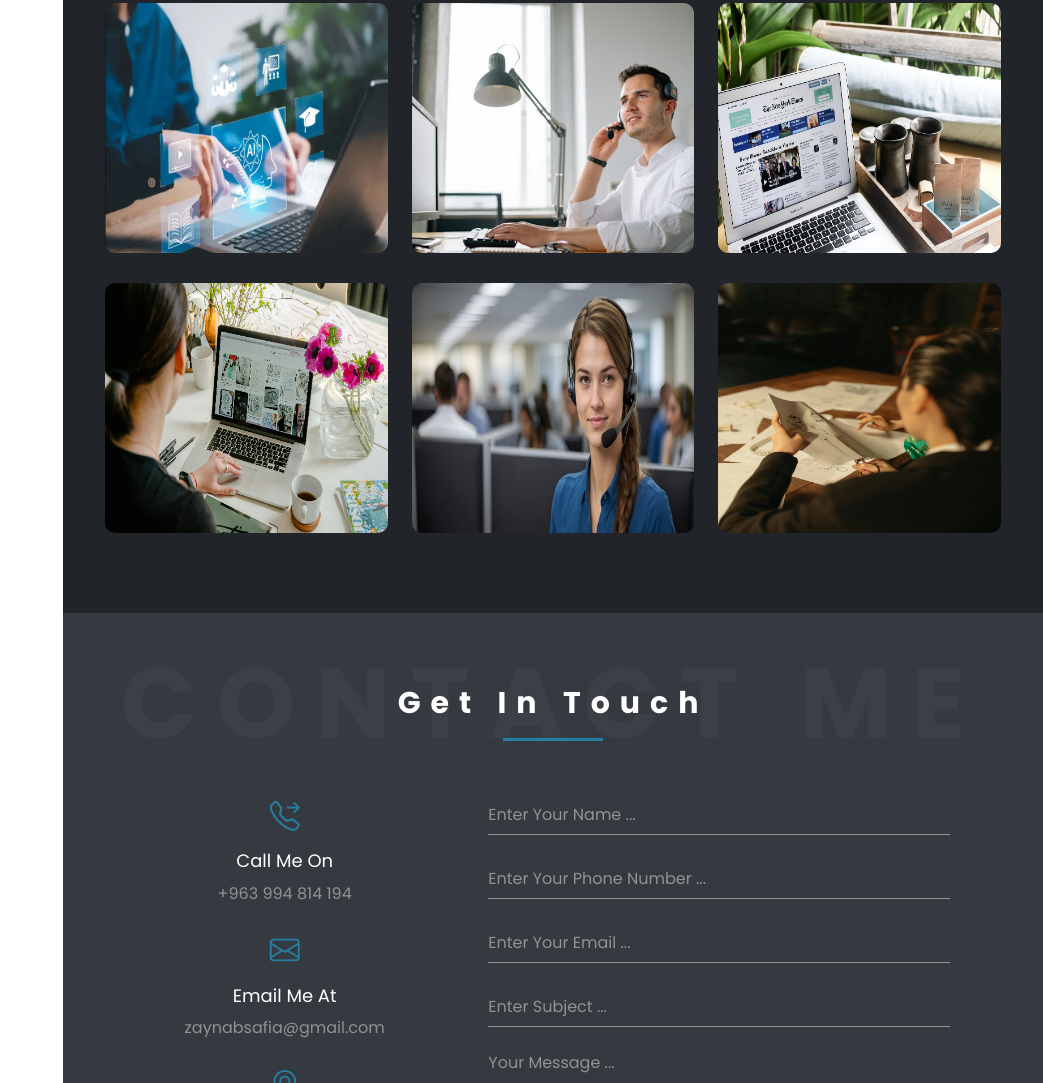
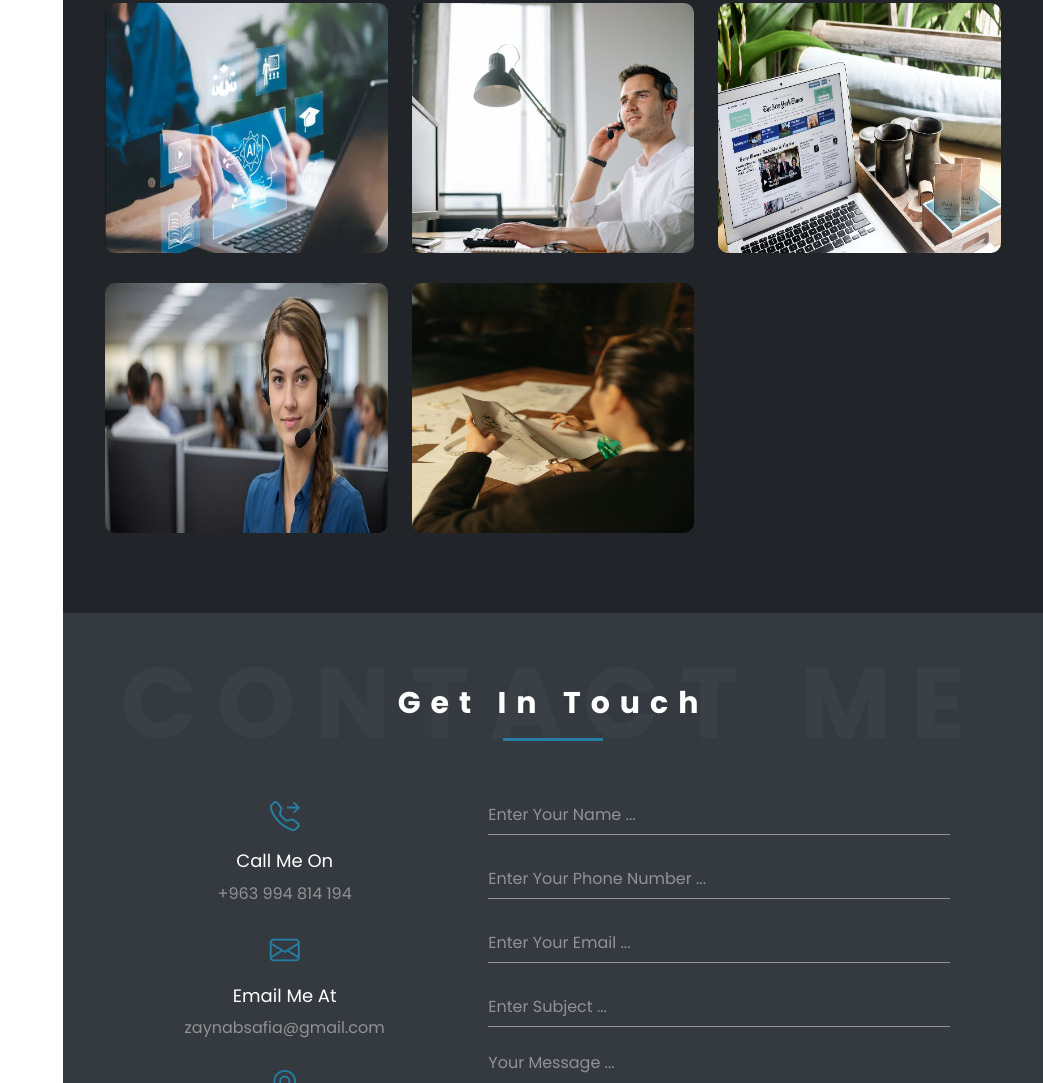
Before and after one commit to BKZaynab/ZainabSafia.github.io, a plain HTML site: page index.html in a window 1280 px wide. Shown: the part 3519-4602 px from the top of the page, without its empty margins (237-1280 px from the left). Drawn offline with Linux system fonts and the light colour scheme.

Commit message:
Update index.html

```diff
--- a/index.html
+++ b/index.html
@@ -418,16 +418,7 @@
                                 </a>
                             </div>
                         </div>
-                        <div class="col-md-6 col-lg-4 element-item Educational" data-category="Educational">
-                            <div class="box">
-                                <div class="img">
-                                    <img src="assets/images/web5.jpg" alt="web-design">
-                                </div>
-                                <a href="https://newvisionschooldotblog.wordpress.com/">
-                                    <i class="bi bi-link"></i>
-                                </a>
-                            </div>
-                        </div>
+
                         <div class="col-md-6 col-lg-4 element-item News" data-category="News">
                             <div class="box">
                                 <div class="img">
```
